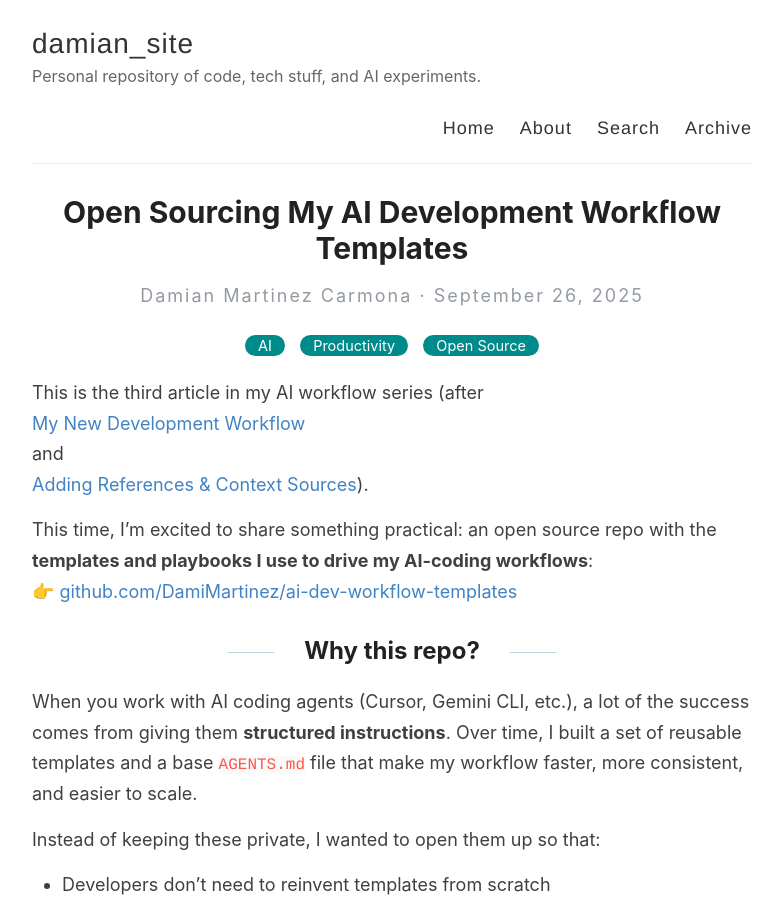
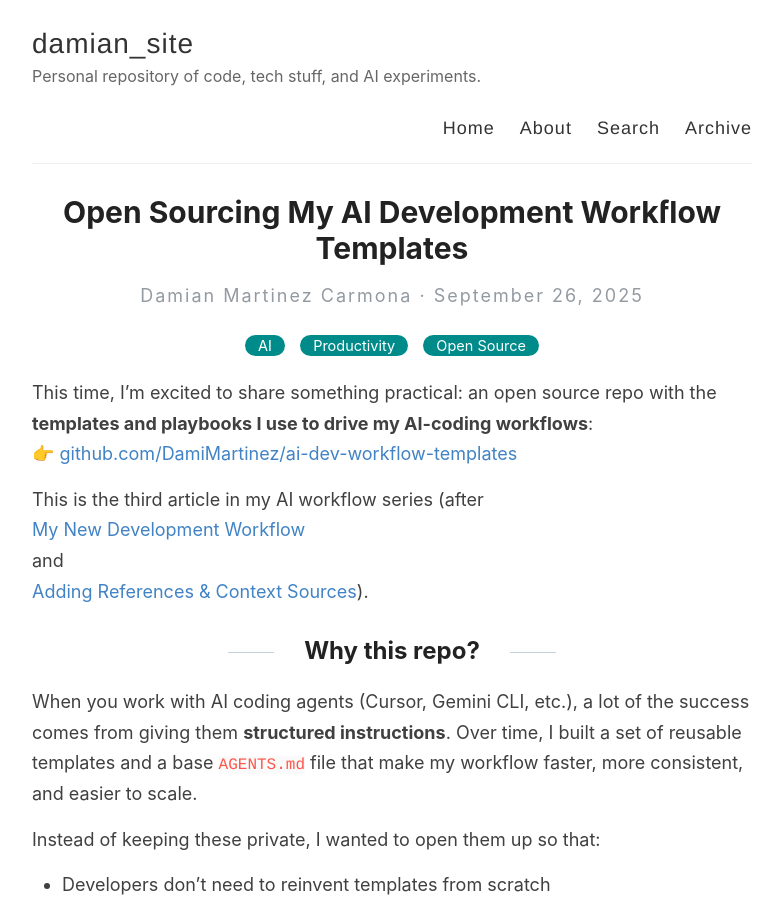
Before and after one commit to DamiMartinez/damimartinez.github.io, a Jekyll site: the page built from _posts/2025-09-26-ai-dev-workflow-templates.md, in a window 1280 px wide and 900 px high. Shown: the whole window, without its empty margins (248-1030 px from the left). Built offline with Jekyll 4.4.1, drawn with Linux system fonts in a browser that asks for light colours.

```diff
--- a/_posts/2025-09-26-ai-dev-workflow-templates.md
+++ b/_posts/2025-09-26-ai-dev-workflow-templates.md
@@ -4,13 +4,13 @@ title: Open Sourcing My AI Development Workflow Templates
 categories: [AI, Productivity, Open Source]
 ---
 
+This time, I’m excited to share something practical: an open source repo with the **templates and playbooks I use to drive my AI-coding workflows**:
+👉 [github.com/DamiMartinez/ai-dev-workflow-templates](https://github.com/DamiMartinez/ai-dev-workflow-templates)
+
 This is the third article in my AI workflow series (after
 [My New Development Workflow](https://damimartinez.github.io/ai-dev-workflow/)
 and
 [Adding References & Context Sources](https://damimartinez.github.io/ai-dev-workflow-part2/)).
-
-This time, I’m excited to share something practical: an open source repo with the **templates and playbooks I use to drive my AI-coding workflows**:
-👉 [github.com/DamiMartinez/ai-dev-workflow-templates](https://github.com/DamiMartinez/ai-dev-workflow-templates)
 
 
 ## Why this repo?
```
